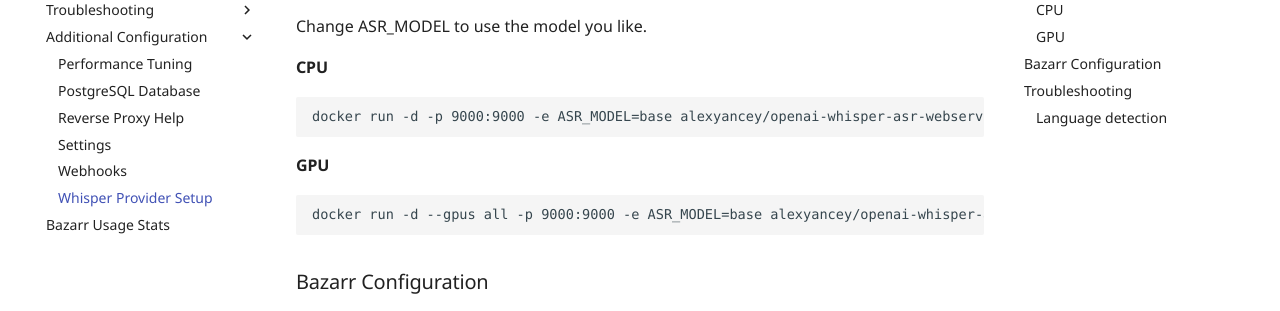
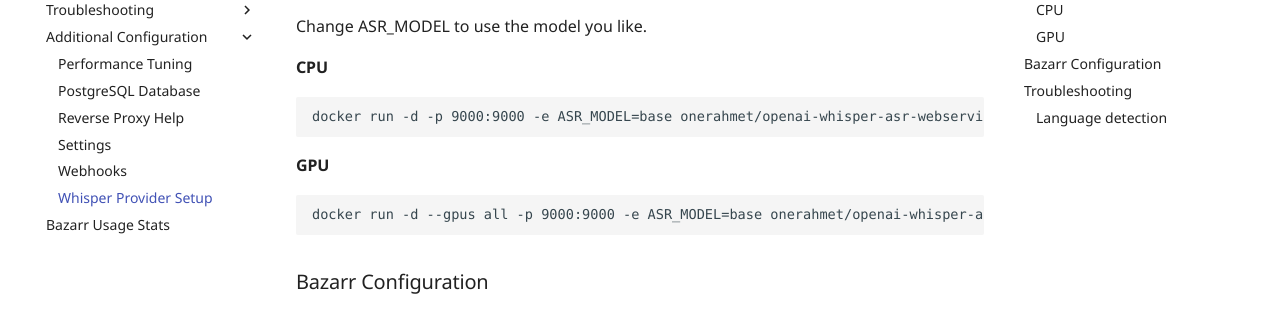
Before and after one commit to bazarr/wiki, an MkDocs documentation site: the page built from docs/Additional-Configuration/Whisper Provider.md, in a window 1280 px wide and 900 px high, scrolled down 696 px. Shown: the part 152-463 px from the top of the window. Built offline with MkDocs 1.6.1 and Material for MkDocs 9.7.7, drawn with Linux system fonts in a browser that asks for light colours; some web fonts are replaced; comment, search, counter and statistics services are not loaded.

Commit message:
change docker image to original now that my PR is merged in

````diff
--- a/docs/Additional-Configuration/Whisper Provider.md
+++ b/docs/Additional-Configuration/Whisper Provider.md
@@ -24,13 +24,13 @@ Change ASR_MODEL to use the model you like.
 #### CPU
 
 ```
-docker run -d -p 9000:9000 -e ASR_MODEL=base alexyancey/openai-whisper-asr-webservice:latest
+docker run -d -p 9000:9000 -e ASR_MODEL=base onerahmet/openai-whisper-asr-webservice:latest
 ```
 
 #### GPU
 
 ```
-docker run -d --gpus all -p 9000:9000 -e ASR_MODEL=base alexyancey/openai-whisper-asr-webservice:latest-gpu
+docker run -d --gpus all -p 9000:9000 -e ASR_MODEL=base onerahmet/openai-whisper-asr-webservice:latest-gpu
 ```
 
 ### Bazarr Configuration
````
